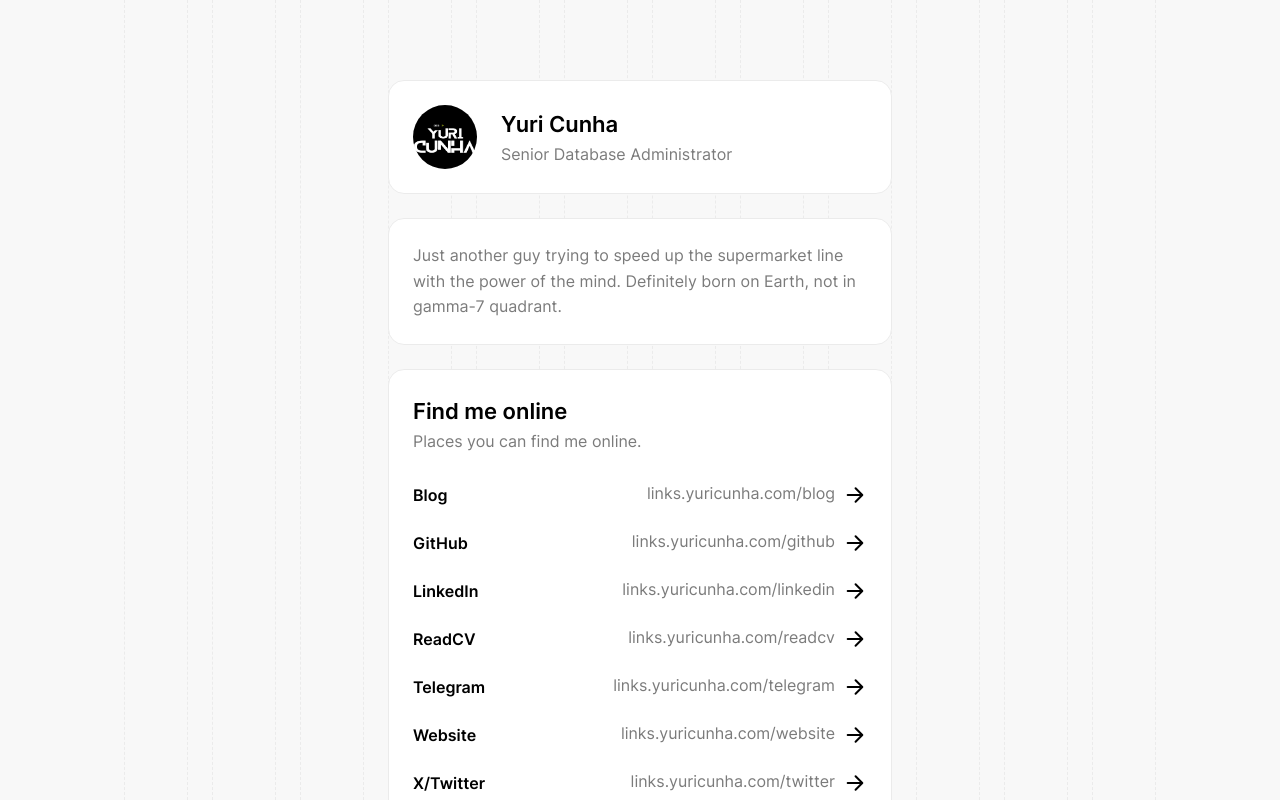
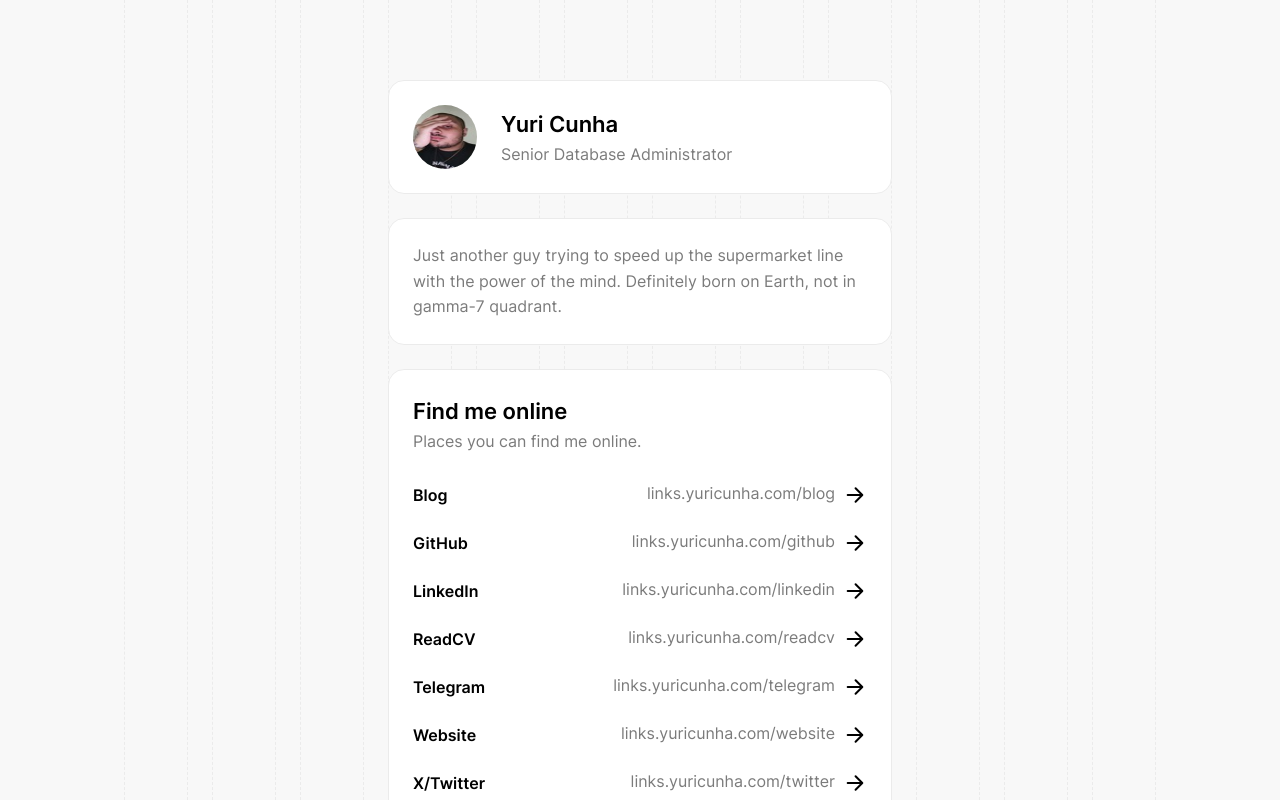
Before and after one commit to isyuricunha/links, a Next.js app: page / in a window 1280 px wide. Shown: the top 800 px of the page. Built offline with nearby package versions, Linux system fonts and the light colour scheme.

Commit message:
new image -> me

```diff
--- a/src/components/Memoji/index.js
+++ b/src/components/Memoji/index.js
@@ -9,7 +9,7 @@ const Memoji = () => (
     <Image
       className={styles.image}
       alt="Yuri Cunha"
-      src="/images/yuri.png"
+      src="/images/yuri-two-mini.jpg"
       width={80}
       height={64}
     />
```
Also changed, not shown: public/images/yuri-two-mini.jpg (added).
